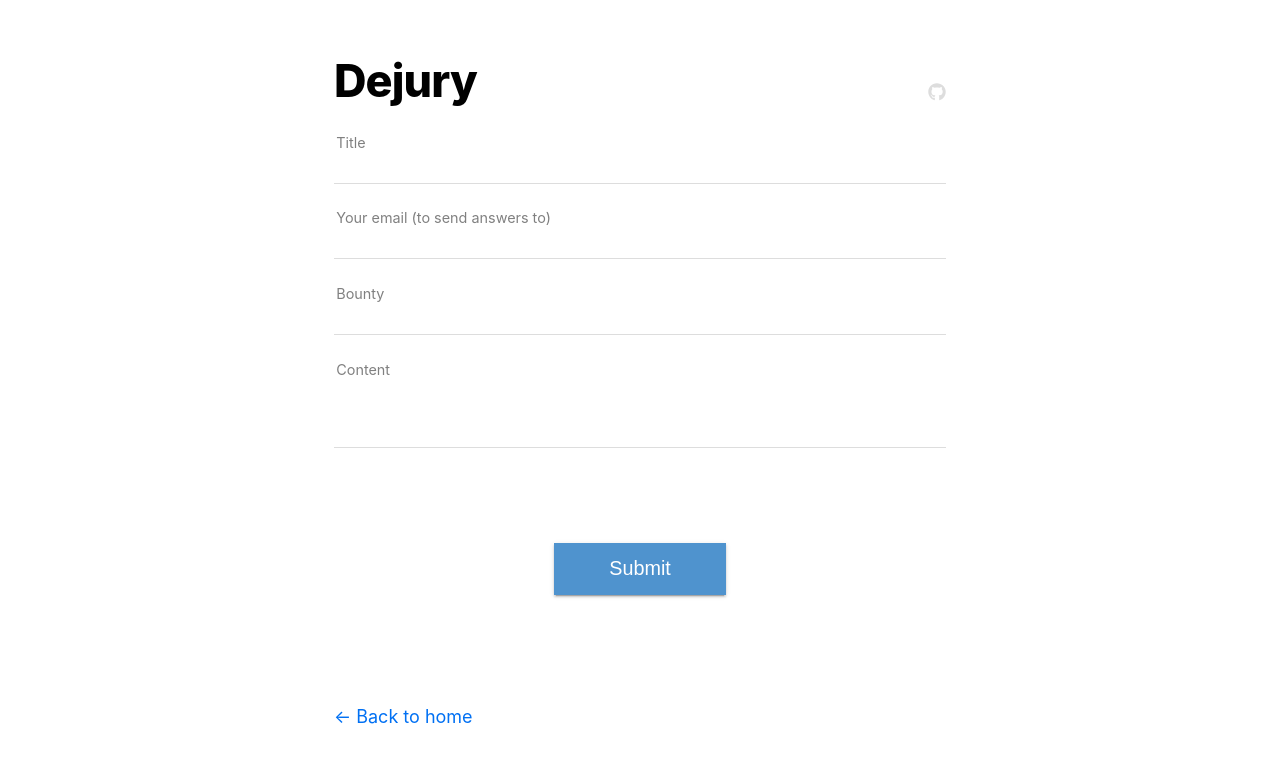
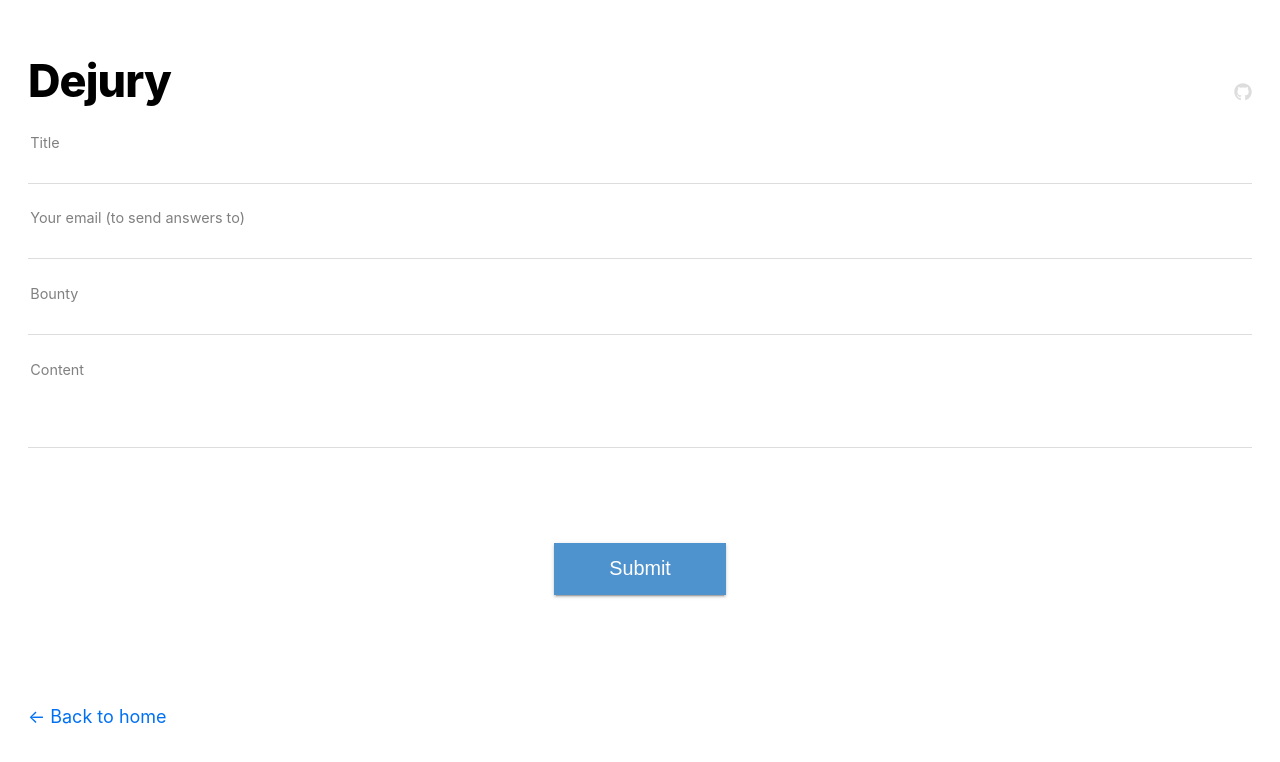
Before and after one commit to AdamGold/dejury, a Next.js app in the folder frontend/: page /questions/new in a window 1280 px wide. Shown: the top 762 px of the page. Built offline with nearby package versions, Linux system fonts and the light colour scheme; no server answers; what lamden-js would draw is missing.

Commit message:
feat: change width for website

```diff
--- a/frontend/styles/layout.module.css
+++ b/frontend/styles/layout.module.css
@@ -1,5 +1,5 @@
 .container {
-  max-width: 36rem;
+  max-width: 70rem;
   padding: 0 1rem;
   margin: 3rem auto 6rem;
 }
```
